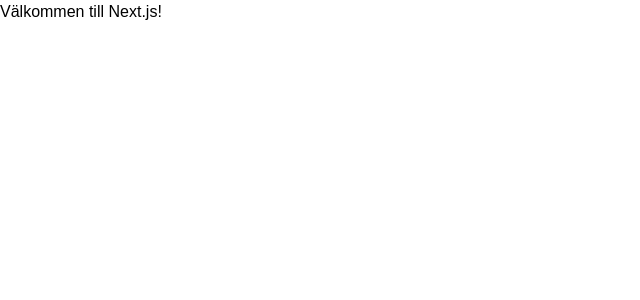
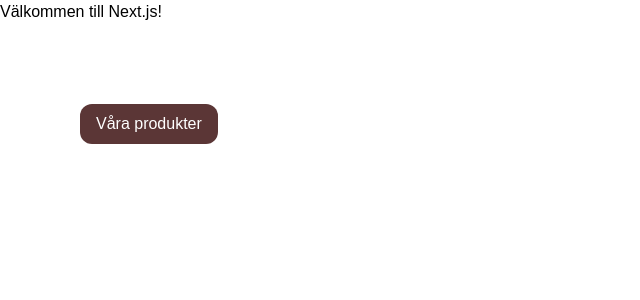
Before and after one commit to Topler97/Examensarbete, a Next.js app: page / in a window 1280 px wide. Shown: the top 300 px of the page, without its empty margins (0-640 px from the left). Built offline with nearby package versions, Linux system fonts and the light colour scheme.

Commit message:
created button component

```diff
--- a/app/components/Button.js
+++ b/app/components/Button.js
@@ -1,9 +1,14 @@
 
-
-export const Button = ({buttonText, onClick, buttonColor}) => {
-    return(
-        <button onClick={onClick} className={`${buttonColor} text-white bg-primary`}>
-            Våra produkter
+export const Button = ({ buttonText, onClick, buttonColor }) => {
+    return (
+        <button
+            onClick={onClick}
+            style={{
+                backgroundColor: buttonColor,
+            }}
+            className="text-white rounded-xl py-2 px-4 text-[16px] cursor-pointer"
+        >
+            {buttonText}
         </button>
-    )
-}
+    );
+};
--- a/app/page.jsx
+++ b/app/page.jsx
@@ -1,12 +1,15 @@
-import { Button } from "./components/Button";
-
+import { Button } from './components/Button';
 
 export default function Home() {
   return (
-  <div>
-    <h1>Välkommen till Next.js!</h1>
-
-    <Button/>
-  </div>
-)
+    <div>
+      <h1>Välkommen till Next.js!</h1>
+      <div className="m-20">
+        <Button
+          buttonText={'Våra produkter'}
+          buttonColor={'#5B3636'}
+        />
+      </div>
+    </div>
+  );
 }
```
